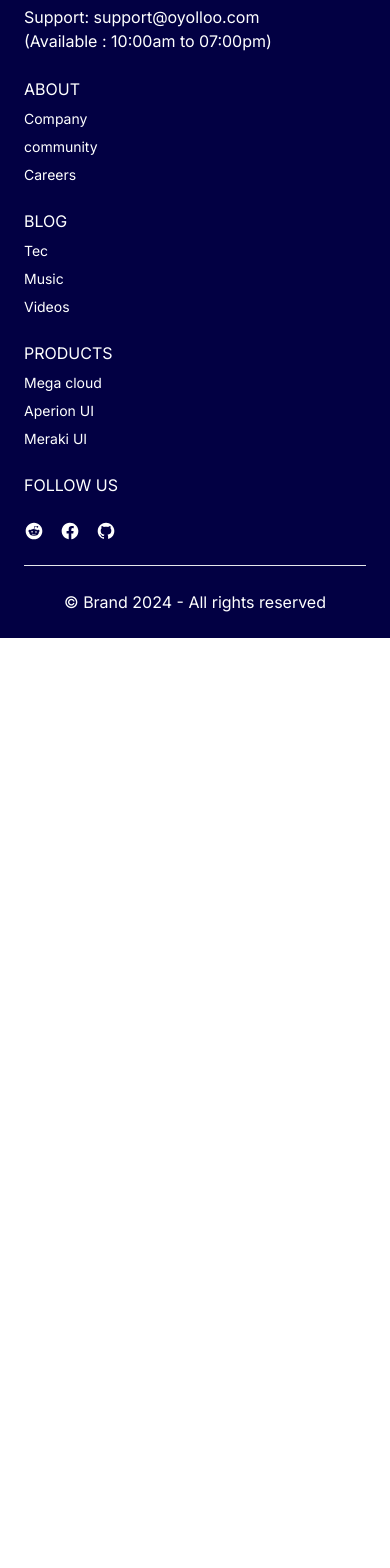
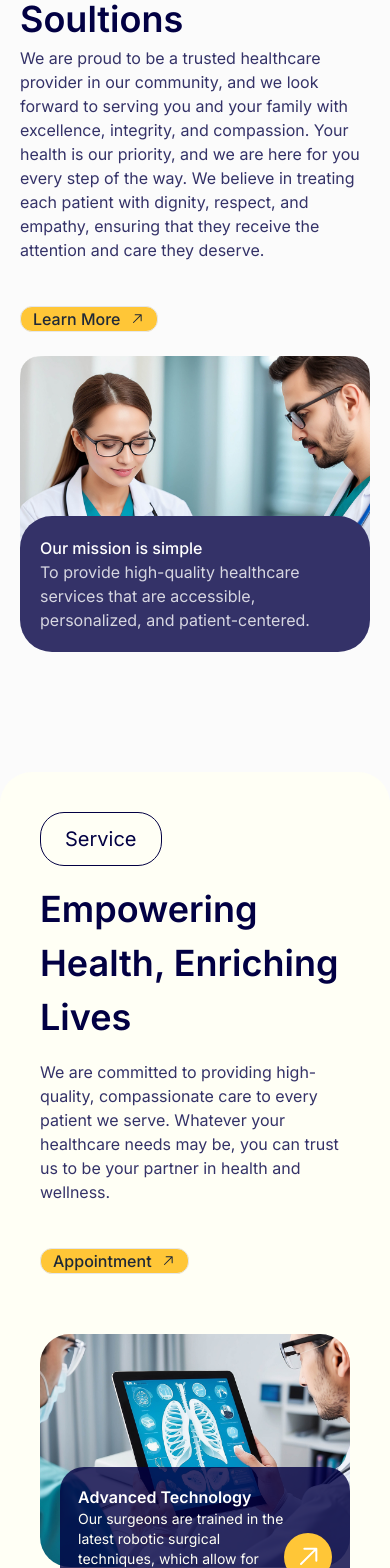
Before and after one commit to Amdadul-HQ/healthcare, a Next.js app: page / in a window 390 px wide. Shown: the part 2358-3926 px from the top of the page. Before the commit the page ends 2996 px from the top, so only its background shows below. Built offline with nearby package versions, Linux system fonts and the light colour scheme.

Commit message:
responsive:service section

```diff
--- a/src/app/homepage/page.jsx
+++ b/src/app/homepage/page.jsx
@@ -12,8 +12,8 @@ const HomePage = () => {
         <>
             <Hero/>
       <Statistics/>
-      {/* <WhoWeAre/> */}
-      {/* <Service/> */}
+      <WhoWeAre/>
+      <Service/>
       {/* <Testimonial/> */}
       {/* <Faq/> */}
       {/* <GetYourAppointment/> */}
--- a/src/components/Shared/Overlay.jsx
+++ b/src/components/Shared/Overlay.jsx
@@ -3,10 +3,10 @@ import { GoArrowUpRight } from 'react-icons/go';
 
 const Overlay = ({title,des}) => {
     return (
-        <div className='absolute p-[18px] bg-[#020043cc] rounded-3xl bottom-5 left-5 w-fit'>
-            <h3 className='text-white text-xl font-semibold'>{title}</h3>
+        <div className='absolute p-[18px] bg-[#020043cc] rounded-3xl -bottom-10 lg:bottom-5 left-5 w-fit'>
+            <h3 className='text-white lg:text-xl font-semibold'>{title}</h3>
             <div className='flex justify-between'>
-            <p className='text-[#FFFFF5] text-sm max-w-[259px] mt-2'>Our surgeons are trained in the latest robotic surgical techniques, which allow for greater precision</p>
+            <p className='text-[#FFFFF5] text-sm max-w-[259px] lg:mt-2'>Our surgeons are trained in the latest robotic surgical techniques, which allow for greater precision</p>
             <p className='h-12 w-12 mt-6 bg-[#FFC637] flex justify-center items-center text-4xl p-2 rounded-full text-white'>
                 <GoArrowUpRight/>
             </p>
--- a/src/components/ui/Service.jsx
+++ b/src/components/ui/Service.jsx
@@ -10,7 +10,7 @@ const Service = () => {
     return (
         <section>
             <MaxWidth>
-                <div className='p-10 bg-[#FFFFF5] mt-40 rounded-[32px] grid grid-cols-2 gap-x-7 gap-y-[60px]'>
+                <div className='p-10 bg-[#FFFFF5] mt-40 rounded-[32px] grid grid-cols-1 lg:grid-cols-2 gap-x-7 gap-y-[60px]'>
                     <div>
                         <SectionTitle text='Service'/>
                         <Heading className='max-w-[396px]' text="Empowering Health, Enriching Lives"/>
--- a/src/components/ui/WhoWeAre.jsx
+++ b/src/components/ui/WhoWeAre.jsx
@@ -9,7 +9,7 @@ const WhoWeAre = () => {
   return (
     <section className="mt-40">
       <MaxWidth>
-        <div className="flex items-center justify-between">
+        <div className="flex lg:flex-row flex-col gap-6 lg:gap-0 lg:px-0 px-5 items-center justify-between">
           <div>
             <SectionTitle text="Who We Are" />
             <Heading className='max-w-[396px]' text={`We Help To Get Soultions`}/>
@@ -19,9 +19,9 @@ const WhoWeAre = () => {
           </div>
           <div className="relative">
             <Image src='/Media/whoweare.png' width={568} height={415} alt=""/>
-            <div className="bg-secondly w-fit px-[30px] py-12 rounded-[32px] absolute -bottom-14 -left-28">
-                <h1 className="text-[26px] font-medium text-white">Our mission is simple</h1>
-                <p className="max-w-[347px] text-[rgba(255,255,255,0.80)] font-normal mt-5">To provide high-quality healthcare services that are accessible, personalized, and patient-centered.</p>
+            <div className="bg-secondly w-fit lg:px-[30px] p-5 lg:py-12 rounded-[32px] absolute lg:-bottom-14 -bottom-10 lg:-left-28">
+                <h1 className="lg:text-[26px] font-medium text-white">Our mission is simple</h1>
+                <p className="max-w-[347px] text-[rgba(255,255,255,0.80)] font-normal lg:mt-5">To provide high-quality healthcare services that are accessible, personalized, and patient-centered.</p>
             </div>
           </div>
         </div>
```
